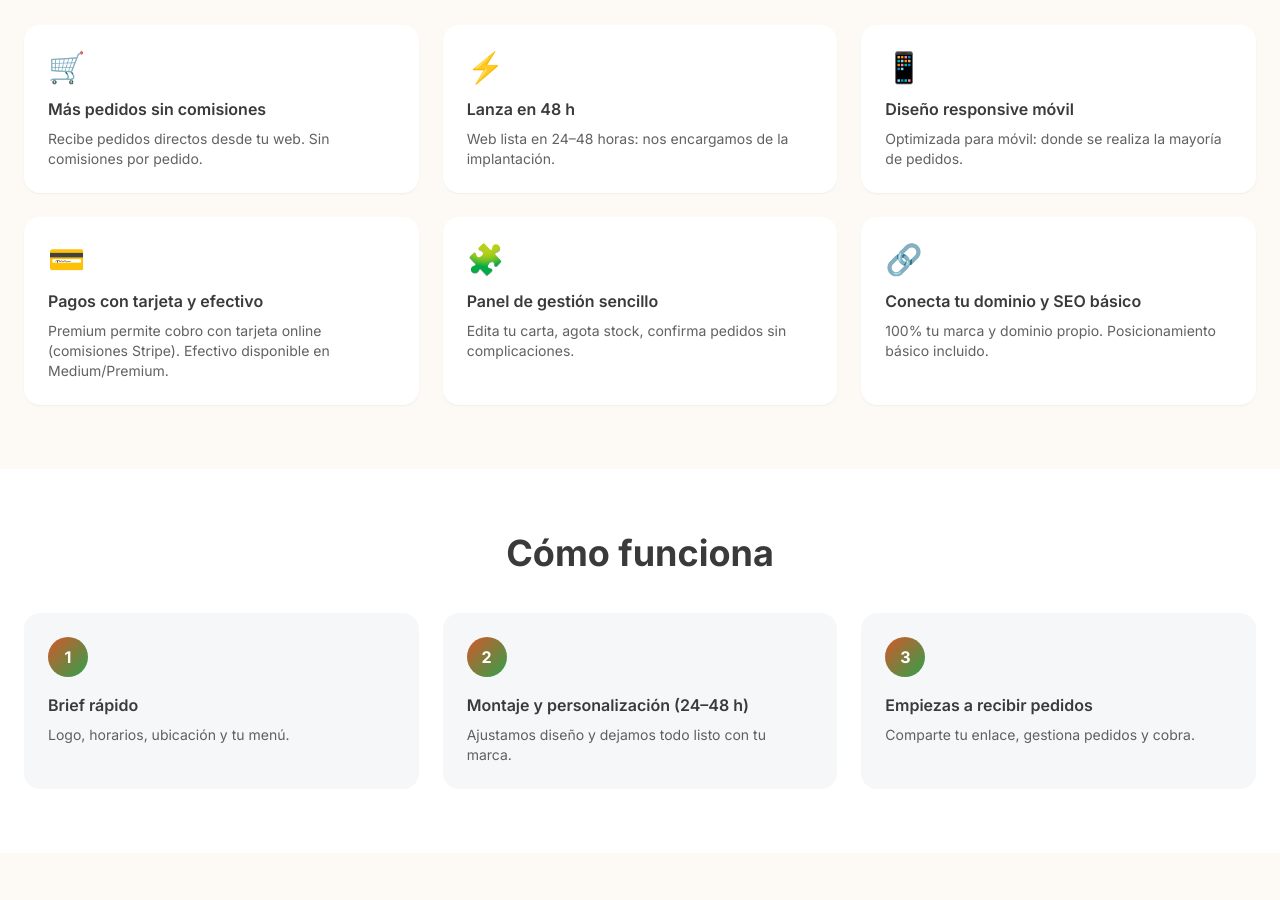
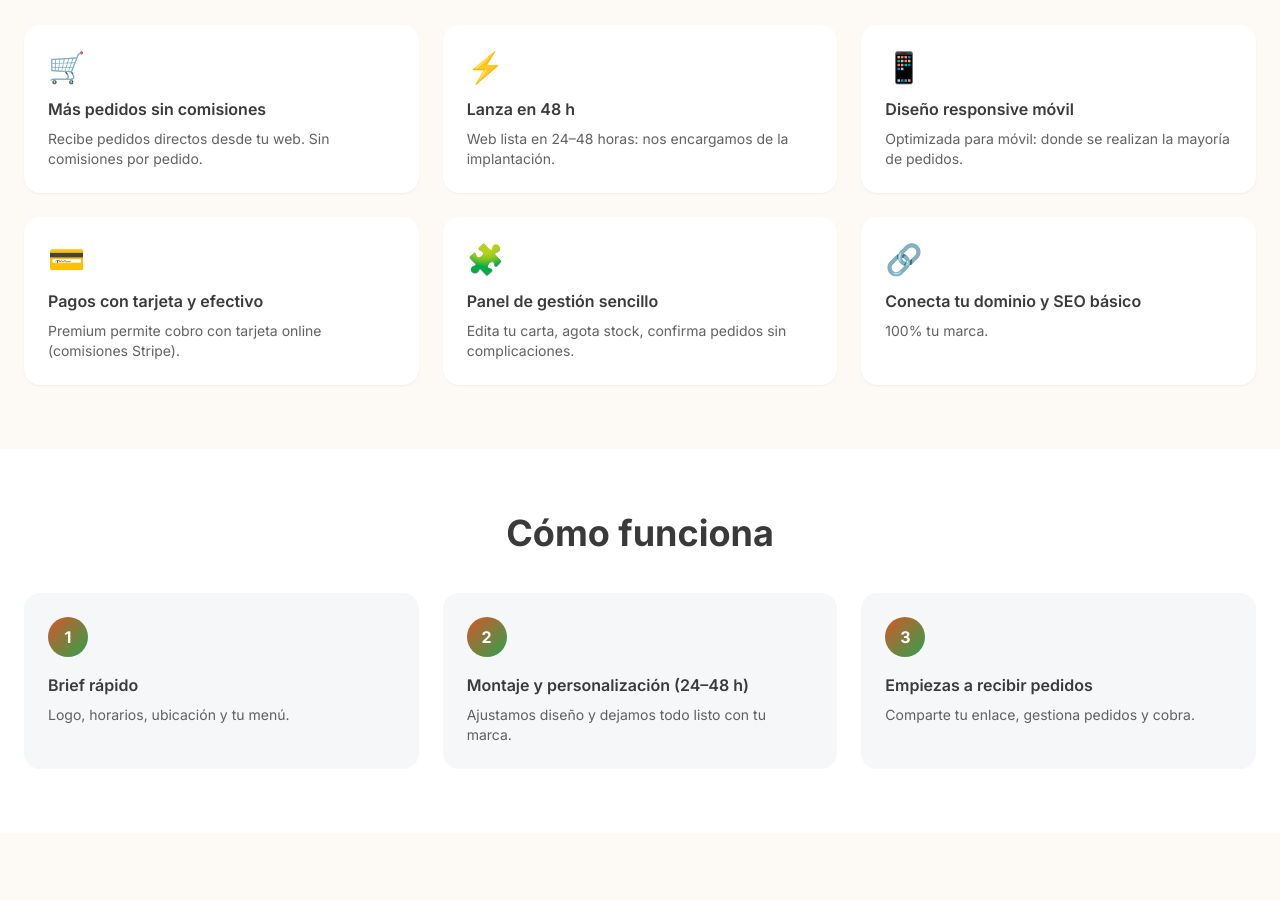
Before and after one commit to RaulPGr/pidelocal-landing, a Next.js app: page / in a window 1280 px wide. Shown: the part 1040-1940 px from the top of the page. Built offline with nearby package versions, Linux system fonts and the light colour scheme.

Commit message:
Update brand assets

```diff
--- a/app/page.tsx
+++ b/app/page.tsx
@@ -85,10 +85,10 @@ const SHEETS_SECRET = '';
 const FEATURES: Feature[] = [
   { title: 'Más pedidos sin comisiones', desc: 'Recibe pedidos directos desde tu web. Sin comisiones por pedido.' },
   { title: 'Lanza en 48 h', desc: 'Web lista en 24–48 horas: nos encargamos de la implantación.' },
-  { title: 'Diseño responsive móvil', desc: 'Optimizada para móvil: donde se realiza la mayoría de pedidos.' },
-  { title: 'Pagos con tarjeta y efectivo', desc: 'Premium permite cobro con tarjeta online (comisiones Stripe). Efectivo disponible en Medium/Premium.' },
+  { title: 'Diseño responsive móvil', desc: 'Optimizada para móvil: donde se realizan la mayoría de pedidos.' },
+  { title: 'Pagos con tarjeta y efectivo', desc: 'Premium permite cobro con tarjeta online (comisiones Stripe).' },
   { title: 'Panel de gestión sencillo', desc: 'Edita tu carta, agota stock, confirma pedidos sin complicaciones.' },
-  { title: 'Conecta tu dominio y SEO básico', desc: '100% tu marca y dominio propio. Posicionamiento básico incluido.' },
+  { title: 'Conecta tu dominio y SEO básico', desc: '100% tu marca.' },
 ];
 
 // ===============================
@@ -104,7 +104,7 @@ const STEPS: Step[] = [
 // 🔧 FAQs (preguntas frecuentes) — sin zona
 // ===============================
 const FAQS: FAQ[] = [
-  { q: '¿Hay permanencia?', a: 'No. Funcionamos mes a mes. (Puedes aprovechar descuentos contratando 3 meses al inicio).' },
+  { q: '¿Hay permanencia?', a: 'No. Funcionamos mes a mes.' },
   { q: '¿Cargáis nuestro menú?', a: 'Sí. Durante la implantación te ayudamos con la carga inicial.' },
   { q: '¿Puedo usar mi dominio?', a: 'Sí, conectamos tu dominio (ej. tudominio.com) a tu web.' },
   { q: '¿Pagos con tarjeta?', a: 'Sí, en el plan Premium. Las comisiones de Stripe se aplican según su tarifa.' },
```
